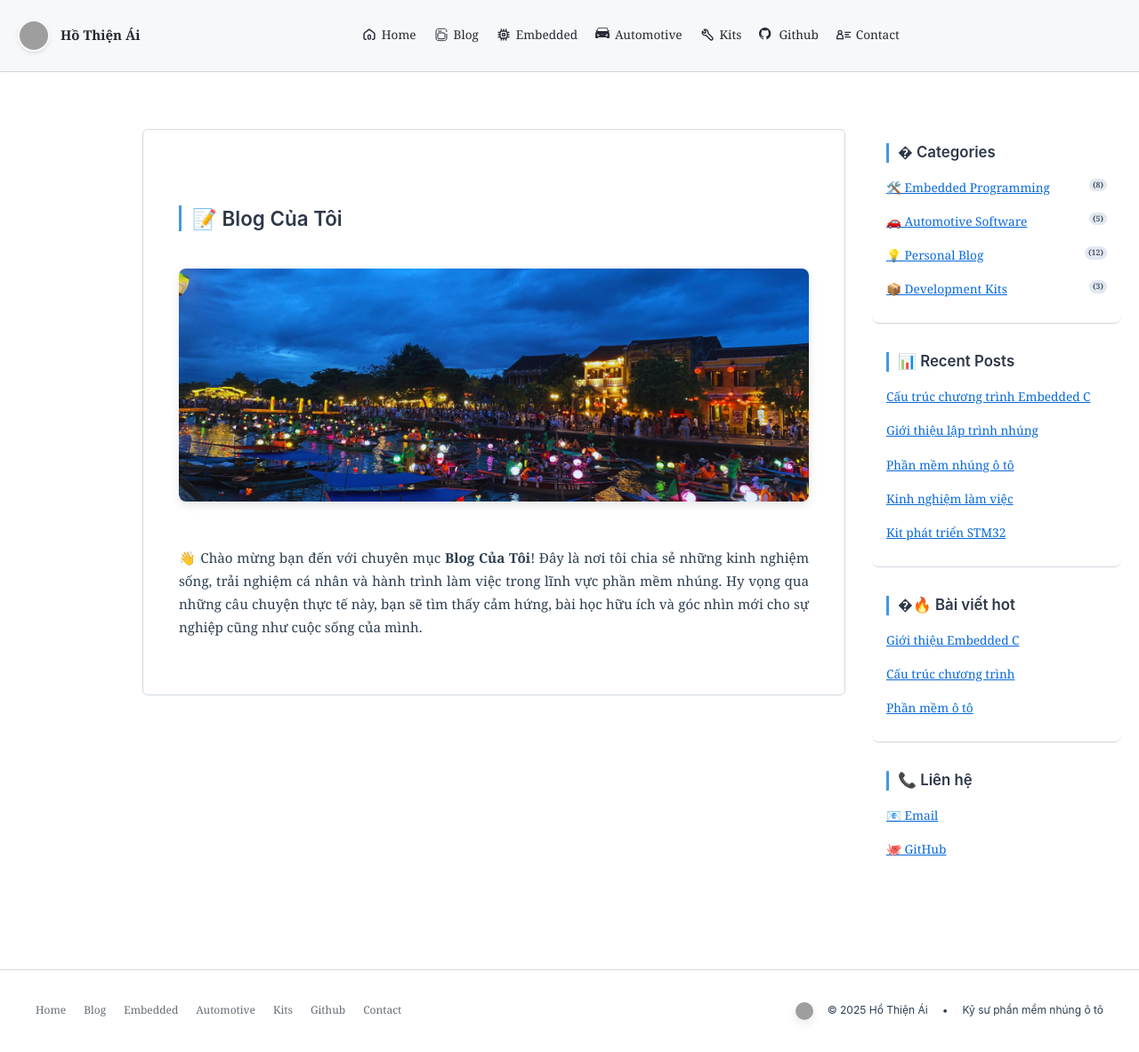
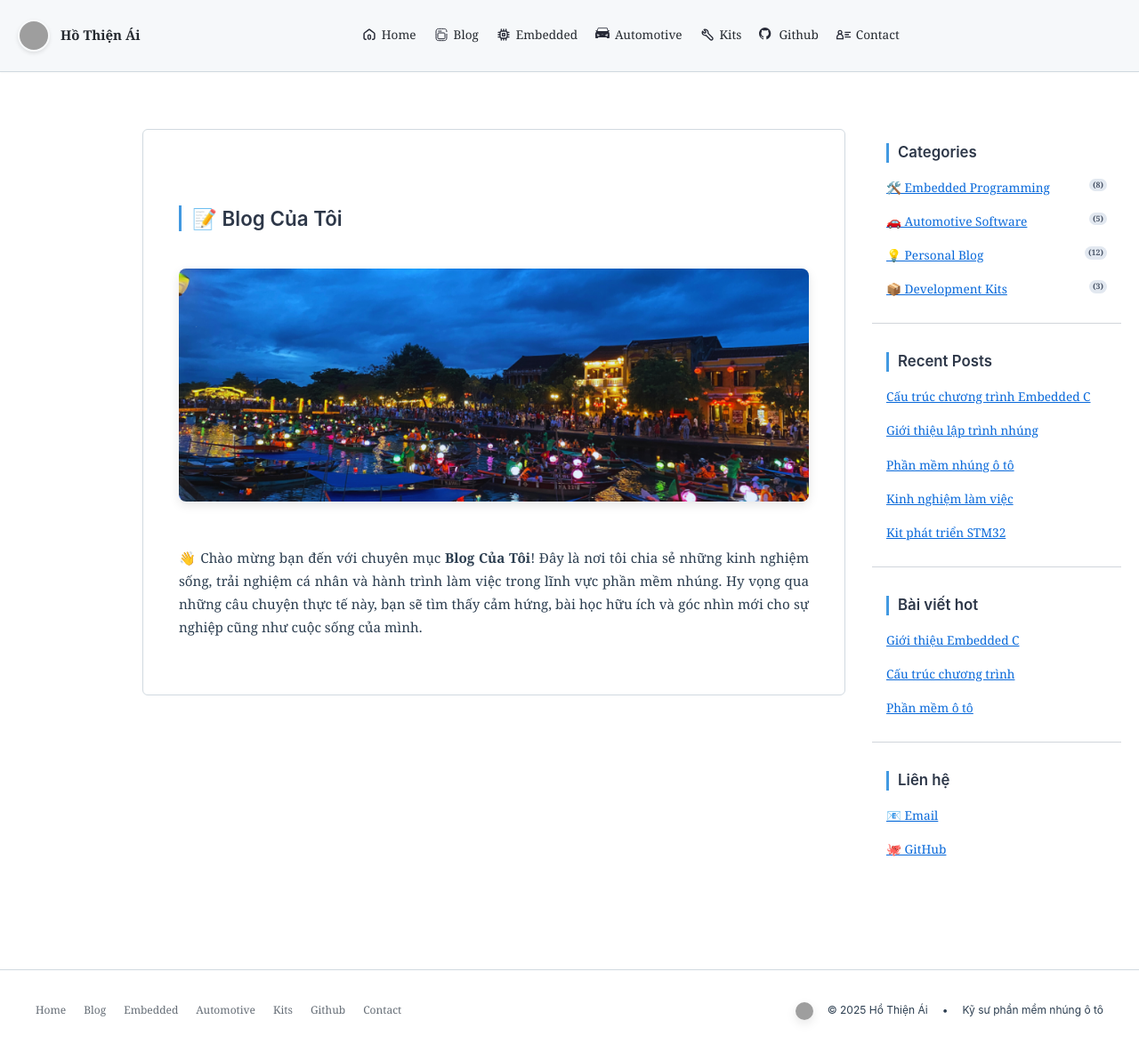
Before and after one commit to ai-ho/ai-ho.github.io, a Jekyll site: the page built from blog/index.md, in a window 1280 px wide. Shown: the whole page at 89% size. Built offline with Jekyll 4.4.1, drawn with Linux system fonts in a browser that asks for light colours; some web fonts are replaced; grey boxes are pictures that could not be loaded.

Commit message:
Update changes

```diff
--- a/_layouts/default.html
+++ b/_layouts/default.html
@@ -67,7 +67,7 @@
         .sidebar-section {
             background: #ffffff;
             border: none;
-            border-radius: 8px;
+            border-radius: 0;
             padding: 16px;
             margin-bottom: 16px;
             transition: box-shadow 0.2s ease;
@@ -943,7 +943,7 @@
         <aside class="right-sidebar">
 
             <div class="sidebar-section">
-                <h3>� Categories</h3>
+                <h3>Categories</h3>
                 <ul>
                     <li><a href="/embedded/">🛠️ Embedded Programming <span class="post-count">(8)</span></a></li>
                     <li><a href="/automotive/">🚗 Automotive Software <span class="post-count">(5)</span></a></li>
@@ -953,7 +953,7 @@
             </div>
 
             <div class="sidebar-section">
-                <h3>📊 Recent Posts</h3>
+                <h3>Recent Posts</h3>
                 <ul>
                     <li><a href="/embedded/prog_struct/">Cấu trúc chương trình Embedded C</a></li>
                     <li><a href="/embedded/intro/">Giới thiệu lập trình nhúng</a></li>
@@ -964,7 +964,7 @@
             </div>
 
             <div class="sidebar-section">
-                <h3>�🔥 Bài viết hot</h3>
+                <h3>Bài viết hot</h3>
                 <ul>
                     <li><a href="/embedded/intro/">Giới thiệu Embedded C</a></li>
                     <li><a href="/embedded/posts/">Cấu trúc chương trình</a></li>
@@ -973,7 +973,7 @@
             </div>
 
             <div class="sidebar-section">
-                <h3>📞 Liên hệ</h3>
+                <h3>Liên hệ</h3>
                 <ul>
                     <li><a href="mailto:thienaiho95@gmail.com">📧 Email</a></li>
                     <li><a href="https://github.com/ai-ho">🐙 GitHub</a></li>
```
